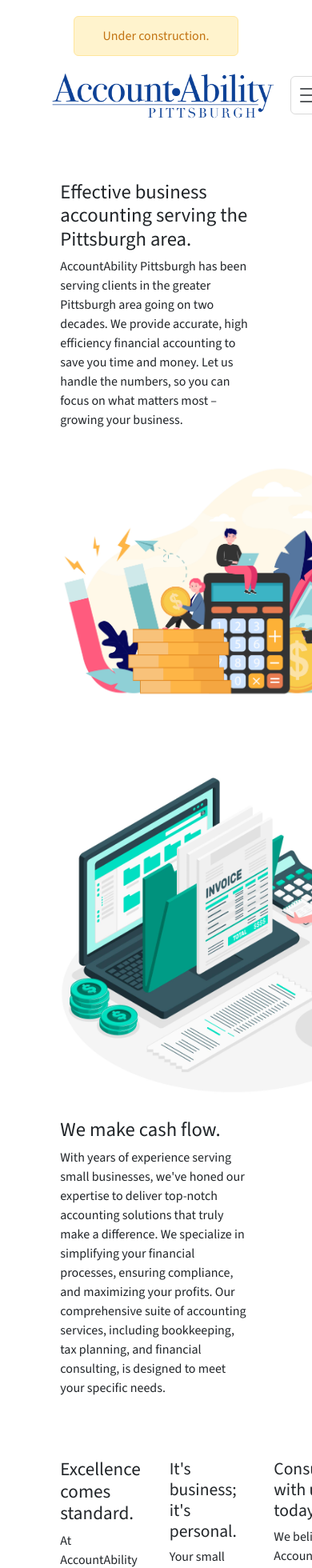
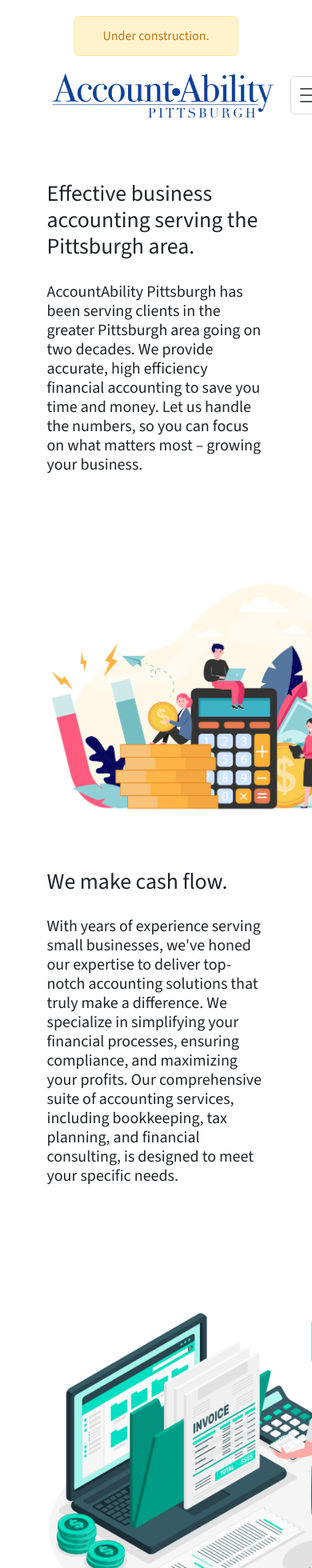
Before and after one commit to SlimPickens83/aap, a React (Vite) app in the folder client/: page / in a window 390 px wide. Shown: the top 1960 px of the page at 80% size. Built offline with nearby package versions, Linux system fonts and the light colour scheme; the HTML template or start-up script is replaced by a standard one.

Commit message:
Tweaked responsive styling

```diff
--- a/client/src/components/HeaderLoggedOut.jsx
+++ b/client/src/components/HeaderLoggedOut.jsx
@@ -8,7 +8,6 @@ import logo from "../assets/aa-p_mk2.png"
 
 function HeaderLoggedOut() {
   return (
-    <div>
     <Navbar id="header" expand="lg" data-bs-theme="light">
       <div className="alert construction alert-warning">Under construction.</div>
       <Container id="headerContainer">
@@ -44,7 +43,6 @@ function HeaderLoggedOut() {
         </Navbar.Collapse>
       </Container>
     </Navbar>
-    </div>
   )
 }
 
--- a/client/src/components/HomeGuest.jsx
+++ b/client/src/components/HomeGuest.jsx
@@ -6,13 +6,11 @@ import secondImage from "../assets/3992745.jpg"
 function HomeGuest() {
   return (
     <Page title="Welcome">
-      <div style={{ display: "flex", flexDirection: "column", alignItems: "center", maxWidth: "100%" }}>
-        <h1 className="d-none" id="welcome"></h1>
       <div id="main">
         <div id="splashOne">
           <div id="topText">
-              <h2 style={{ color: "text-secondary" }}>Effective business accounting serving the Pittsburgh area.</h2>
-              <p>AccountAbility Pittsburgh has been serving clients in the greater Pittsburgh area going on two decades. We provide accurate, high efficiency financial accounting to save you time and money. Let us handle the numbers, so you can focus on what matters most – growing your business.</p>
+            <h1 style={{ color: "text-secondary" }}>Effective business accounting serving the Pittsburgh area.</h1>
+            <h5>AccountAbility Pittsburgh has been serving clients in the greater Pittsburgh area going on two decades. We provide accurate, high efficiency financial accounting to save you time and money. Let us handle the numbers, so you can focus on what matters most – growing your business.</h5>
           </div>
           <div id="topImage">
             <img id="topImageChild" src={topImage} alt="" />
@@ -21,26 +19,25 @@ function HomeGuest() {
 
         <div id="splashTwo">
           <div id="secondChild">
-              <img id="secondImage" src={secondImage} alt="" />
+            <h1 style={{ color: "text-secondary" }}>We make cash flow.</h1>
+            <h5>With years of experience serving small businesses, we've honed our expertise to deliver top-notch accounting solutions that truly make a difference. We specialize in simplifying your financial processes, ensuring compliance, and maximizing your profits. Our comprehensive suite of accounting services, including bookkeeping, tax planning, and financial consulting, is designed to meet your specific needs.</h5>
           </div>
           <div id="secondChild">
-              <h2 style={{ color: "text-secondary" }}>We make cash flow.</h2>
-              <p>With years of experience serving small businesses, we've honed our expertise to deliver top-notch accounting solutions that truly make a difference. We specialize in simplifying your financial processes, ensuring compliance, and maximizing your profits. Our comprehensive suite of accounting services, including bookkeeping, tax planning, and financial consulting, is designed to meet your specific needs.</p>
+            <img id="secondImage" src={secondImage} alt="" />
           </div>
         </div>
         <div id="splashThree">
           <div className="thirdChild">
-              <h3 style={{ color: "text-secondary" }}>Excellence comes standard.</h3>
-              <p>At AccountAbility Pittsburgh, excellence is at the core of everything we do. As your dedicated financial advisors we take the time to understand your business goals, allowing us to tailor our services to your unique requirements.</p>
+            <h2 style={{ color: "text-secondary" }}>Excellence comes standard.</h2>
+            <h5>At AccountAbility Pittsburgh, excellence is at the core of everything we do. As your dedicated financial advisors we take the time to understand your business goals, allowing us to tailor our services to your unique requirements.</h5>
           </div>
           <div className="thirdChild">
-              <h4 style={{ color: "text-secondary" }}>It's business; it's personal.</h4>
-              <p>Your small business is unique, and so are your accounting needs. We take prclassNamee in delivering personalized financial solutions that cater to your specific challenges and aspirations. </p>
+            <h2 style={{ color: "text-secondary" }}>It's business; it's personal.</h2>
+            <h5>Your small business is unique, and so are your accounting needs. We take prclassNamee in delivering personalized financial solutions that cater to your specific challenges and aspirations. </h5>
           </div>
           <div className="thirdChild">
-              <h4 style={{ color: "text-secondary" }}>Consult with us today!</h4>
-              <p>We believe AccountAbility Pittsburgh has the solutions your business needs to thrive. Visit our contact page to reach out for a consultation and one of our staff will be in touch with you promptly.</p>
-            </div>
+            <h2 style={{ color: "text-secondary" }}>Consult with us today!</h2>
+            <h5>We believe AccountAbility Pittsburgh has the solutions your business needs to thrive. Visit our contact page to reach out for a consultation and one of our staff will be in touch with you promptly.</h5>
           </div>
         </div>
       </div>
--- a/client/src/style.css
+++ b/client/src/style.css
@@ -14,13 +14,12 @@ footer {
 }
 
 .city {
-  max-width: 75%;
+  max-width: 70%;
   border: 2px solid #0d4196;
   border-radius: 12px;
 }
 
 h1 {
-  text-align: center;
   margin-bottom: 28px;
 }
 
@@ -28,7 +27,7 @@ h1 {
   display: flex;
   flex-direction: column;
   justify-content: center;
-  width: 100%;
+  max-width: 100%;
 }
 
 #headerContainer {
@@ -65,28 +64,38 @@ h1 {
   display: flex;
   flex-direction: column;
   align-items: center;
-  width: 100%;
-  padding: 48px 24px 0px 24px;
+  max-width: 100%;
+  padding: 48px 0px 0px 0px;
   gap: 36px;
 }
 
-#splashOne,
+#splashOne {
+  display: flex;
+  flex-wrap: wrap;
+  justify-content: flex-start;
+  padding: 12px 0px 12px 0px;
+  gap: 120px;
+  width: 70%;
+  min-height: 312px;
+}
+
 #splashTwo {
   display: flex;
   flex-wrap: wrap;
-  justify-content: space-around;
-  padding: 12px 0px 12px 0px;
-  gap: 24px;
-  max-width: 70%;
+  justify-content: flex-start;
+  padding: 12px 0px 6px 0px;
+  gap: 120px;
+  width: 70%;
   min-height: 312px;
 }
 
 #splashThree {
   display: flex;
-  justify-content: space-around;
+  /* flex-wrap: wrap; */
+  justify-content: space-between;
   padding: 12px 0px 12px 0px;
   gap: 36px;
-  width: 70%;
+  max-width: 70%;
   min-height: 312px;
 }
 
@@ -113,7 +122,7 @@ h1 {
 }
 
 .thirdChild {
-  max-width: 300px;
+  max-width: 70%;
 }
 
 #bottomChild {
@@ -178,6 +187,8 @@ h1 {
 #regSubmit {
   margin-top: 28px;
 }
+
+/* Portal */
 
 #portalContainer {
   display: flex;
@@ -343,3 +354,9 @@ h1 {
 .dropdown-item {
   color: white;
 }
+
+@media (max-width: 1440px) {
+  #splashThree {
+    flex-wrap: wrap;
+  }
+}
```
Lines whose indentation alone changed are shown as unchanged.
